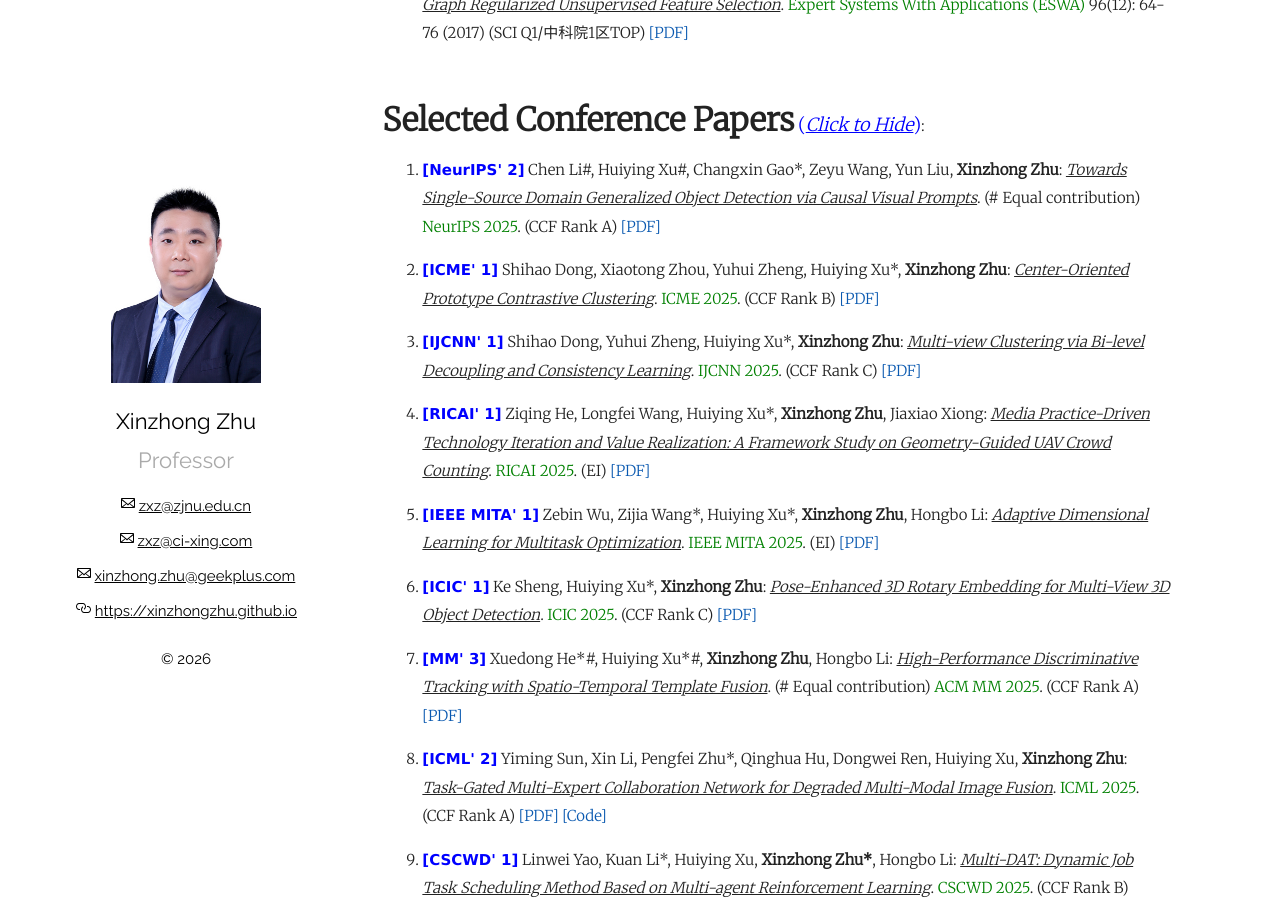
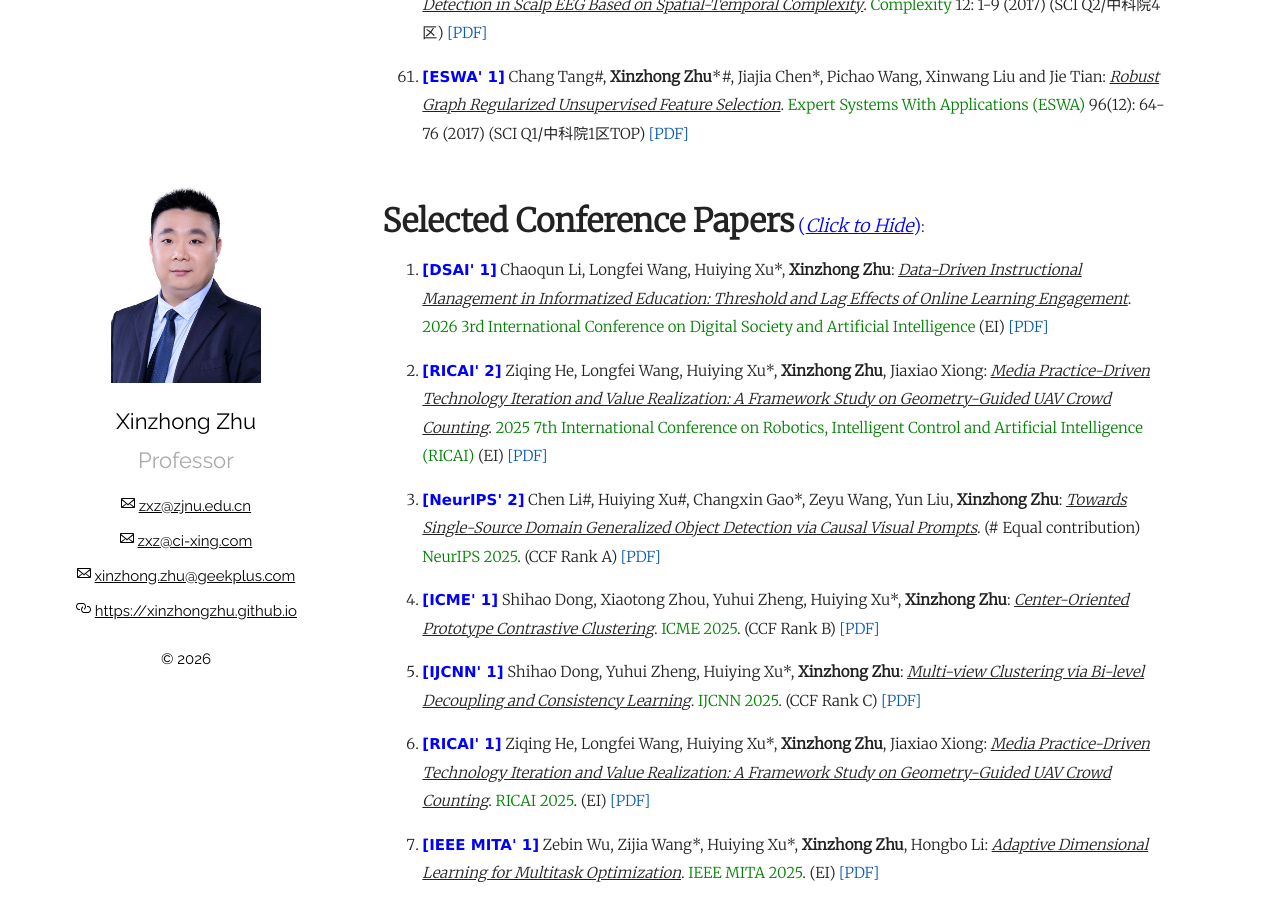
Before and after one commit to xinzhongzhu/xinzhongzhu.github.io, a Jekyll site: the page built from index.md, in a window 1280 px wide and 900 px high, scrolled down 7370 px. Built offline with Jekyll 4.4.1, drawn with Linux system fonts in a browser that asks for light colours; some of the changed text lies outside the part shown.

Commit message:
Update index.md

```diff
--- a/index.md
+++ b/index.md
@@ -20,6 +20,8 @@ Please drop me a message by email: <u>zxz@zjnu.edu.cn</u> or <u>zxz@ci-xing.com<
   <summary><font size="6"><b>Selected Journal Papers</b></font> <font size="4" color="blue">(<i><u>Click to Hide</u></i>)</font>:</summary>
   <p>
   <ol>
+
+<p style="margin-top: 8px;"><li><font face="verdana" color="blue"><b>[Displays' 1]</b></font> Ziqing He, Longfei Wang, Huiying Xu#*, <b>Xinzhong Zhu</b>, Wouladje Cabrel, Golden Tendekai Mumanikidzwa: <i><u> A multi-task visual framework: Geometry-guided UAV crowd counting and localization for media practice</u></i>. <font color="green"> Displays</font> (30 April 2026) (SCI Q2/中科院2区) <a href = "https://xinzhongzhu.github.io/document/ A multi-task visual framework Geometry-guided UAV crowd counting andlocalization for media practice.pdf">[PDF]</a>  </li></p>
 
  <p style="margin-top: 8px;"><li><font face="verdana" color="blue"><b>[AEI' 1]</b></font> Yi Li#, Huiying Xu#*, <b>Xinzhong Zhu</b>, Hongbo Li*, Yiming Sun, Ruidong Wang, Lingling Xu: <i><u>IPeDet: An end-to-end fine-grained feature aggregation network for UAV infrared pedestrian detection</u></i>. <font color="green">Advanced Engineering Informatics</font> (26 Mar 2026) (SCI Q1/中科院1区TOP) <a href = "https://xinzhongzhu.github.io/document/IPeDet-AEI.pdf">[PDF]</a>  (# Equal contribution)  </li></p>
 
@@ -171,6 +173,10 @@ Please drop me a message by email: <u>zxz@zjnu.edu.cn</u> or <u>zxz@ci-xing.com<
   <p>
     <ol>
 
+<p style="margin-top: 8px;"><li><font face="verdana" color="blue"><b>[DSAI' 1]</b></font> Chaoqun Li, Longfei Wang, Huiying Xu*, <b>Xinzhong Zhu</b>: <i><u> Data-Driven Instructional Management in Informatized Education: Threshold and Lag Effects of Online Learning Engagement</u></i>. <font color="green"> 2026 3rd International Conference on Digital Society and Artificial Intelligence </font> (EI) <a href = "https://xinzhongzhu.github.io/document/ RICAI 2025-Media_Practice-Driven_Technology_Iteration_and_Value_Realization_A_Framework_Study_on_Geometry-Guided_UAV_Crowd_Counting.pdf">[PDF]</a> </li></p>
+
+<p style="margin-top: 8px;"><li><font face="verdana" color="blue"><b>[RICAI' 2]</b></font> Ziqing He, Longfei Wang, Huiying Xu*, <b>Xinzhong Zhu</b>, Jiaxiao Xiong: <i><u> Media Practice-Driven Technology Iteration and Value Realization: A Framework Study on Geometry-Guided UAV Crowd Counting</u></i>. <font color="green"> 2025 7th International Conference on Robotics, Intelligent Control and Artificial Intelligence (RICAI)</font> (EI) <a href = "https://xinzhongzhu.github.io/document/ RICAI 2025-Media_Practice-Driven_Technology_Iteration_and_Value_Realization_A_Framework_Study_on_Geometry-Guided_UAV_Crowd_Counting.pdf">[PDF]</a> </li></p>
+
 <p style="margin-top: 8px;"><li><font face="verdana" color="blue"><b>[NeurIPS' 2]</b></font> Chen Li#, Huiying Xu#, Changxin Gao*, Zeyu Wang, Yun Liu, <b>Xinzhong Zhu</b>: <i><u>Towards Single-Source Domain Generalized Object Detection via Causal Visual Prompts</u></i>. (# Equal contribution)  <font color="green">NeurIPS 2025</font>. (CCF Rank A) <a href = "https://xinzhongzhu.github.io/document/Towards Single-Source Domain Generalized Object.pdf">[PDF]</a>  </li></p>
 
 <p style="margin-top: 8px;"><li><font face="verdana" color="blue"><b>[ICME' 1]</b></font> Shihao Dong, Xiaotong Zhou, Yuhui Zheng, Huiying Xu*, <b>Xinzhong Zhu</b>: <i><u>Center-Oriented Prototype Contrastive Clustering</u></i>. <font color="green">ICME 2025</font>. (CCF Rank B) <a href = "https://xinzhongzhu.github.io/document/Center-Oriented Prototype Contrastive Clustering.pdf">[PDF]</a> </li></p>
```
